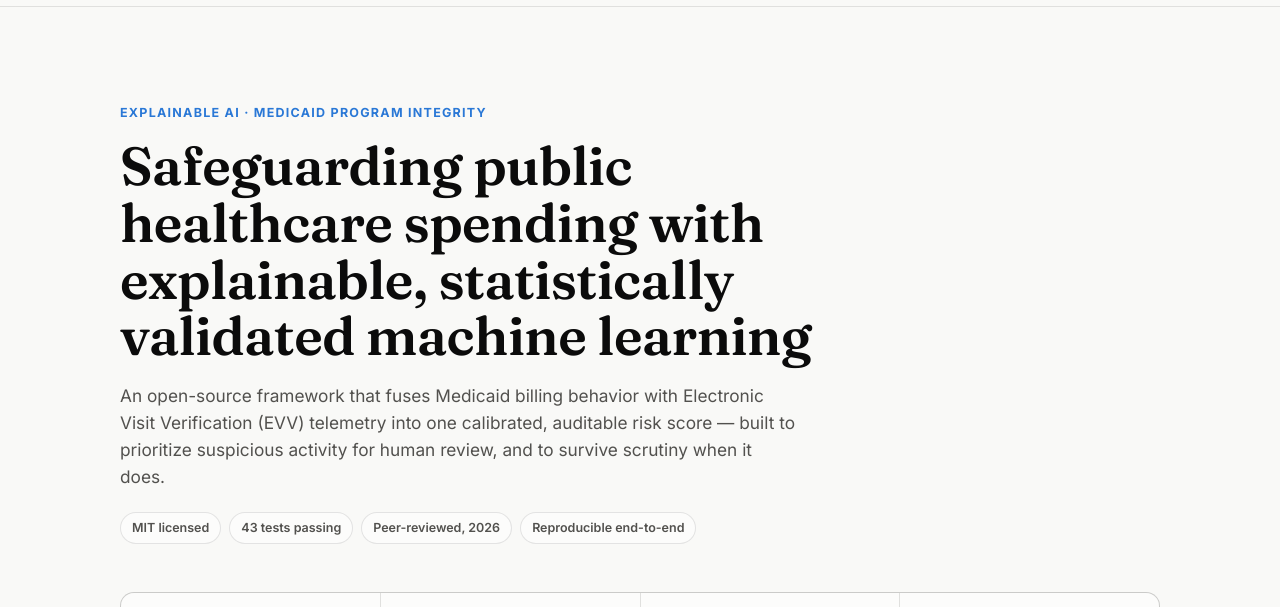
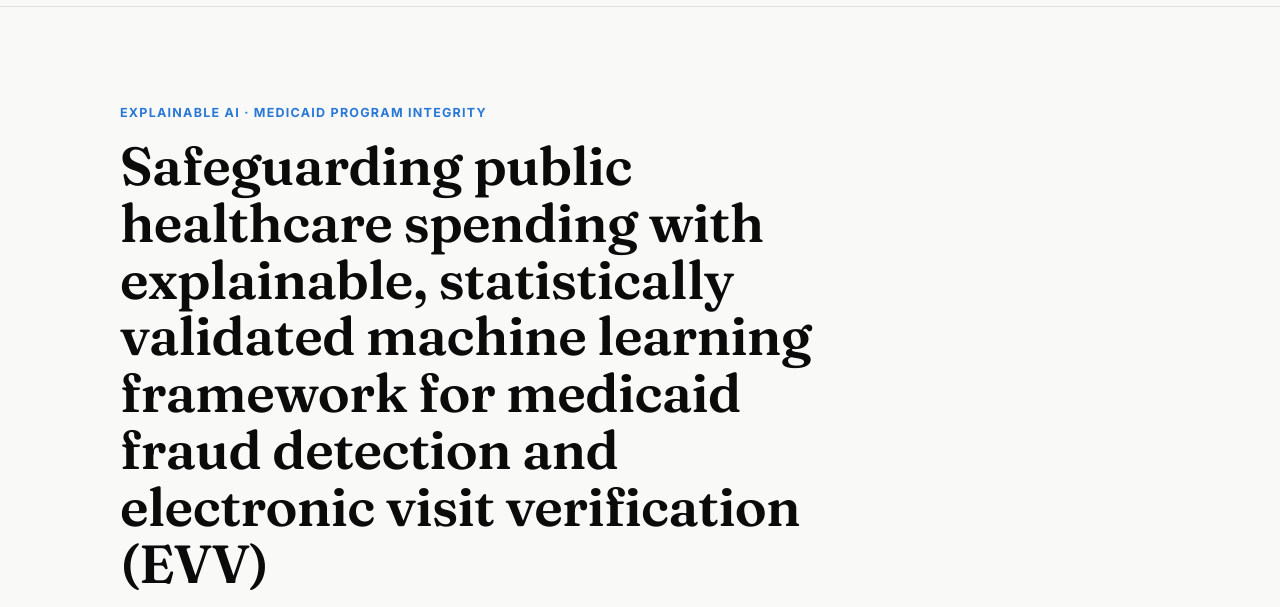
Before and after one commit to sibbirhossain/medicaidguard-xai, a plain HTML site: page index.html in a window 1280 px wide. Shown: the part 58-665 px from the top of the page. Drawn offline with Linux system fonts and the light colour scheme.

Commit message:
Update index.html

```diff
--- a/index.html
+++ b/index.html
@@ -283,7 +283,7 @@
 
 <header class="hero wrap">
   <div class="eyebrow">Explainable AI · Medicaid Program Integrity</div>
-  <h1>Safeguarding public healthcare spending with explainable, statistically validated machine learning</h1>
+  <h1>Safeguarding public healthcare spending with explainable, statistically validated machine learning framework for medicaid fraud detection and electronic visit verification (EVV)</h1>
   <p class="lede">An open-source framework that fuses Medicaid billing behavior with Electronic Visit Verification (EVV) telemetry into one calibrated, auditable risk score — built to prioritize suspicious activity for human review, and to survive scrutiny when it does.</p>
   <div class="badgebar">
     <span class="badge">MIT licensed</span>
```
